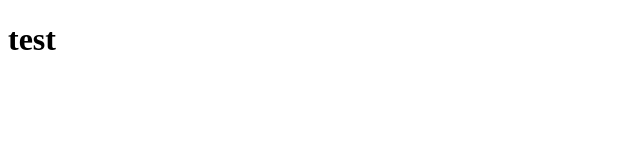
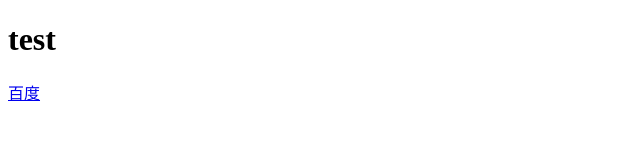
Before and after one commit to yangtaupo/home.github.io, a plain HTML site: page index.htm in a window 1280 px wide. Shown: the full height of the page, 0-640 px from the left. Drawn offline with Linux system fonts and the light colour scheme.

Commit message:
new links of baidu"

```diff
--- a/index.htm
+++ b/index.htm
@@ -8,5 +8,6 @@
 </head>
 <body>
 	<h1>test</h1>
+	<a href="htttp://www.baidu.com">百度</a>
 </body>
 </html>
```
